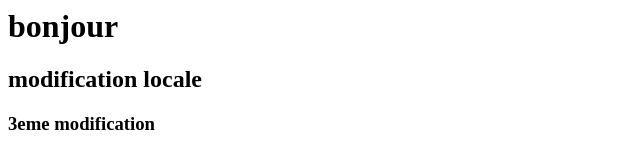
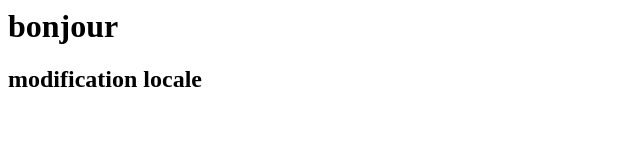
Before and after one commit to FatimaEzZahraa-hub/test3, a plain HTML site: page index.html in a window 1280 px wide. Shown: the whole page, without its empty margins (0-640 px from the left). Drawn offline with Linux system fonts and the light colour scheme.

Commit message:
une modification

```diff
--- a/index.html
+++ b/index.html
@@ -1,3 +1,2 @@
 <h1>bonjour </h1>
 <h2>modification locale</h2>
-<h3>3eme modification</h3>
```
